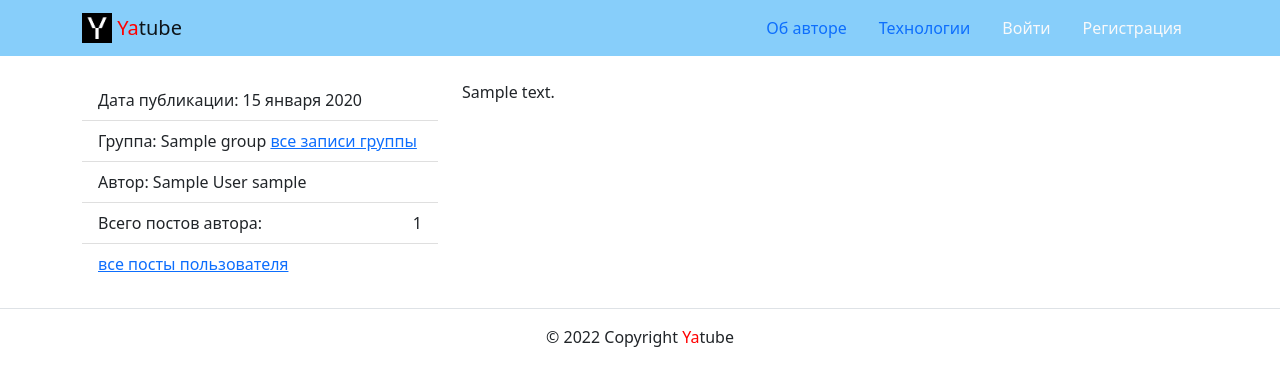
After one commit to artemleonich/yatube_project, a Django app: page /posts/1/ in a window 1280 px wide. The commit adds this page. Shown: the top 386 px of the page. Run offline with Django 3.2, Linux system fonts and the light colour scheme; tables that the repository leaves empty hold one stand-in row (values such as "Sample post"); some libraries are stand-ins or nearby versions.

Commit message:
Добавляем навигацию в шаблоны

```diff
--- a/yatube/posts/urls.py
+++ b/yatube/posts/urls.py
@@ -7,4 +7,6 @@ app_name = "posts"
 urlpatterns = [
     path("", views.index, name="index"),
     path("group/<slug:slug>/", views.group_posts, name="group_list"),
+    path("profile/<str:username>/", views.profile, name="profile"),
+    path("posts/<int:post_id>/", views.post_detail, name="post_detail"),
 ]
--- a/yatube/posts/views.py
+++ b/yatube/posts/views.py
@@ -4,6 +4,7 @@ from django.shortcuts import render
 
 from .models import Group
 from .models import Post
+from .models import User
 
 
 POSTS_LIMIT = 10
@@ -34,3 +35,33 @@ def group_posts(request, slug):
         "page_obj": page_obj,
     }
     return render(request, "posts/group_list.html", context)
+
+
+def profile(request, username):
+    user = get_object_or_404(User, username=username)
+    post_list = Post.objects.filter(author=user).all()
+    count_user_posts = post_list.count()
+    paginator = Paginator(post_list, POSTS_LIMIT)
+    page_number = request.GET.get("page")
+    page_obj = paginator.get_page(page_number)
+    title = username
+    template = "posts/profile.html"
+    context = {
+        "user": user,
+        "count_user_posts": count_user_posts,
+        "page_obj": page_obj,
+        "title": title,
+    }
+    return render(request, template, context)
+
+
+def post_detail(request, post_id):
+    post = get_object_or_404(Post, id=post_id)
+    user = get_object_or_404(User, username=post.author)
+    count = Post.objects.filter(author_id=user).all().count()
+    template = "posts/post_detail.html"
+    context = {
+        "post": post,
+        "count": count,
+    }
+    return render(request, template, context)
--- a/yatube/templates/includes/header.html
+++ b/yatube/templates/includes/header.html
@@ -3,7 +3,7 @@
   <nav class="navbar navbar-light" style="background-color: lightskyblue">
     <div class="container">
       <a class="navbar-brand" href="{% url 'posts:index' %}">
-        <img src="{% static 'img/logo.png' %}"
+        <img src="{% static "img/logo.png" %}"
              width="30"
              height="30"
              class="d-inline-block align-top"
@@ -11,6 +11,54 @@
         <span style="color:red">Ya</span>tube
       </a>
     </a>
-  </div>
-</nav>
-</header>
+    <ul class="nav nav-pills">
+      {% with request.resolver_match.view_name as view_name %}
+        <!-- проверка, активен ли блок для подсветки -->
+        <li class="nav-item">
+          <a class="nav-link {% if view_name  == 'about:author' %}active{% endif %}"
+             href="{% url 'about:author' %}">
+            Об авторе
+          </a>
+        </li>
+        <li class="nav-item">
+          <a class="nav-link {% if view_name  == 'about:tech' %}active{% endif %}"
+             href="{% url 'about:tech' %}">Технологии</a>
+        </li>
+        {% if user.username %}
+          <li class="nav-item">
+            {% comment %} <a class="nav-link" href="{% url 'posts:post_create' %}">Новая запись</a> {% endcomment %}
+          </li>
+          <li class="nav-item">
+            <a class="nav-link link-light {% if view_name  == 'users:password_change_form' %}active{% endif %}"
+               href="{% url 'users:password_change_form' %}">
+              Изменить пароль
+            </a>
+          </li>
+          <li class="nav-item">
+            <a class="nav-link link-light {% if view_name  == 'users:logout' %}active{% endif %}"
+               href="{% url 'users:logout' %}">
+              Выйти
+            </a>
+          </li>
+          <li>
+            Пользователь: {{ user.username }}
+            <li>
+            {% else %}
+              <li class="nav-item">
+                <a class="nav-link link-light {% if view_name  == 'users:login' %}active{% endif %}"
+                   href="{% url 'users:login' %}">
+                  Войти
+                </a>
+              </li>
+              <li class="nav-item">
+                <a class="nav-link link-light {% if view_name  == 'users:signup' %}active{% endif %}"
+                   href="{% url 'users:signup' %}">
+                  Регистрация
+                </a>
+              </li>
+            {% endif %}
+          {% endwith %}
+        </ul>
+      </div>
+    </nav>
+  </header>
--- a/yatube/templates/posts/article.html
+++ b/yatube/templates/posts/article.html
@@ -6,4 +6,5 @@
   <p>
     {{ post.text }}
   </p>
+  <a href="{% url "posts:post_detail" post.id %}">подробная информация</a>
 </article>
--- /dev/null
+++ b/yatube/templates/posts/post_detail.html
@@ -0,0 +1,33 @@
+{% extends 'base.html' %}
+{% block title %}Пост {{ post|truncatechars:30 }}{% endblock %}
+{% block content %}
+  <main>
+    <div class="container py-4">
+      <div class="row">
+        <aside class="col-12 col-md-4">
+          <ul class="list-group list-group-flush">
+            <li class="list-group-item">Дата публикации: {{ post.pub_date|date:"d E Y" }}</li>
+            {% if post.group %}
+              <li class="list-group-item">
+                Группа: {{ post.group }}
+                <a href="{% url 'posts:group_list' post.group.slug %}">все записи группы</a>
+              </li>
+            {% endif %}
+            <li class="list-group-item">Автор: {{ post.author.get_full_name }} {{ post.author.username }}</li>
+            <li class="list-group-item d-flex justify-content-between align-items-center">
+              Всего постов автора: <span >{{ count }}</span>
+            </li>
+            <li class="list-group-item">
+              <a href="{% url "posts:profile" post.author %}">все посты пользователя</a>
+            </li>
+          </ul>
+        </aside>
+        <article class="col-12 col-md-8">
+          <p>
+            {{ post.text }}
+          </p>
+        </article>
+      </div>
+    </div>
+  </main>
+{% endblock %}
```
Also changed, not shown: yatube/templates/posts/profile.html (added, +18 -0 lines).
